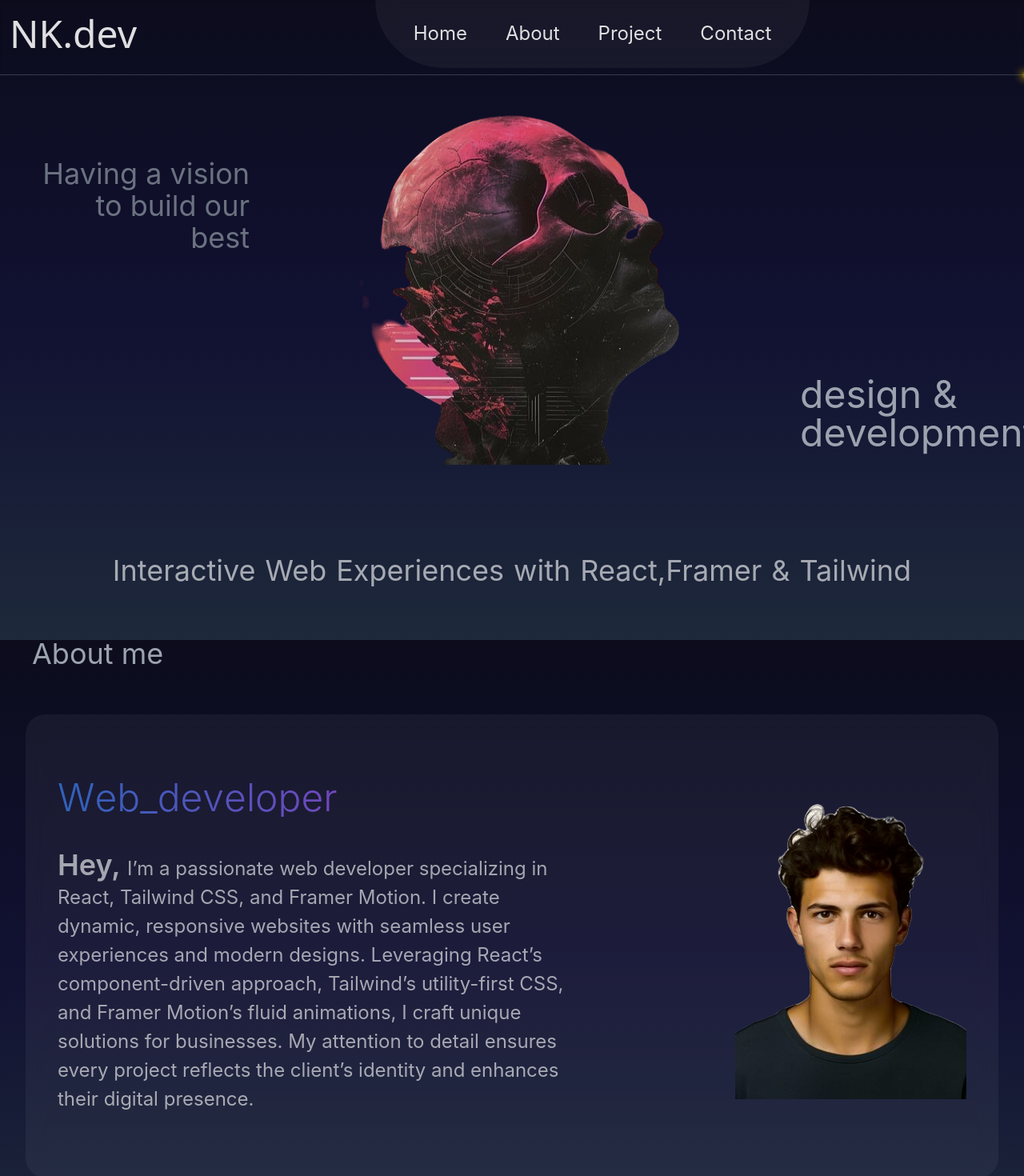
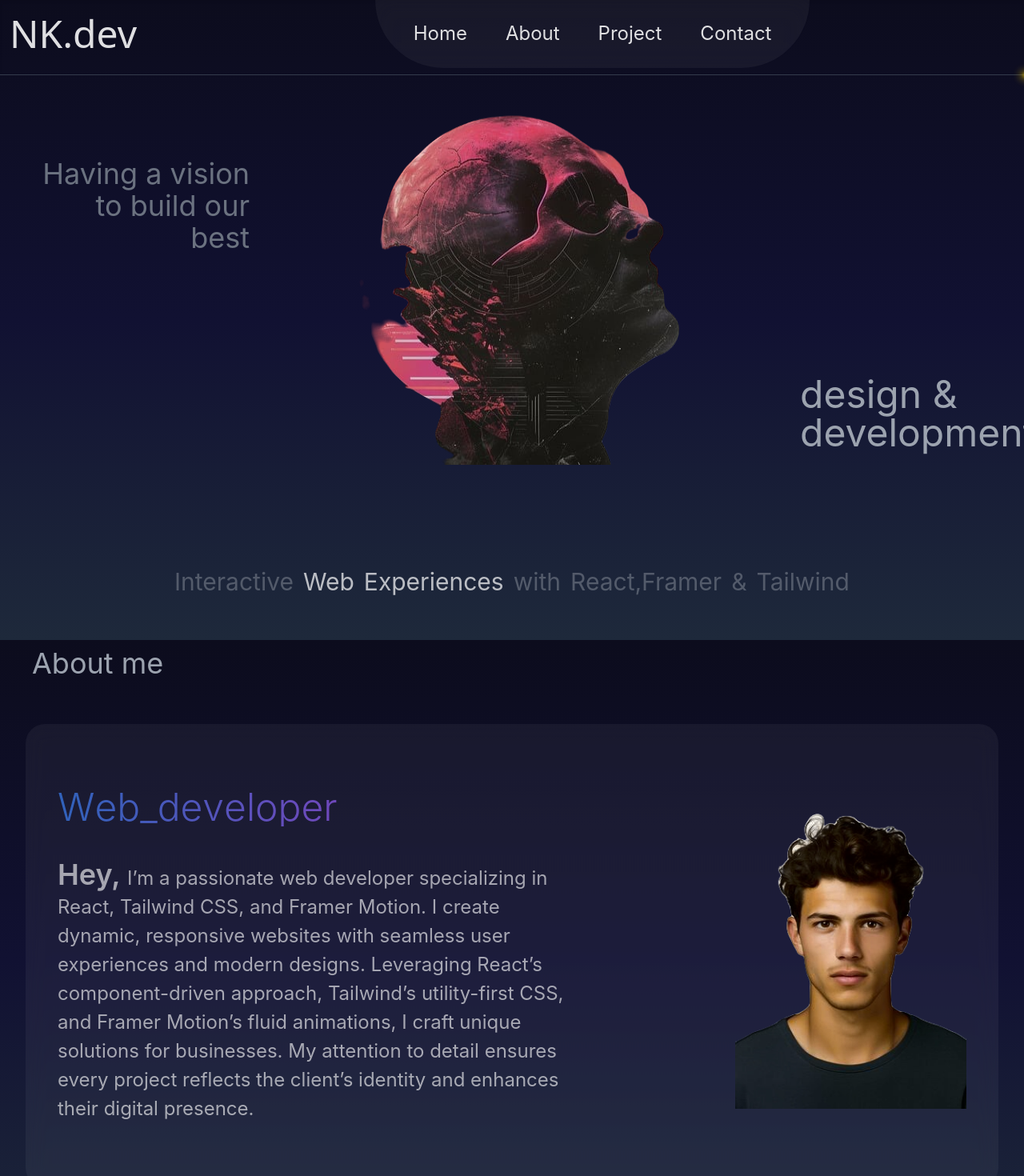
Before and after one commit to Nandkishor1771503/NK.dev, a React (Vite) app: page / in a window 1280 px wide. Shown: the top 1470 px of the page at 80% size. Built offline with nearby package versions, Linux system fonts and the light colour scheme.

Commit message:
nav,images,links

```diff
--- a/package.json
+++ b/package.json
@@ -13,7 +13,8 @@
     "motion": "^11.13.1",
     "react": "^18.3.1",
     "react-dom": "^18.3.1",
-    "react-icons": "^5.4.0"
+    "react-icons": "^5.4.0",
+    "react-scroll": "^1.9.0"
   },
   "devDependencies": {
     "@eslint/js": "^9.15.0",
--- a/src/App.jsx
+++ b/src/App.jsx
@@ -23,12 +23,20 @@ function App() {
         {" "}
         {/*to-slate-700 */}
         <Navbar />
-        <Hero_sec />
-        <About_me />
-        <Projects />
+        <section id="home">
+          <Hero_sec />
+        </section>
+        <section id="about">
+          <About_me />
+        </section>
+        <section id="projects">
+          <Projects />
+        </section>
         <Technologies />
         <Why_me />
-        <Footer />
+        <section id="contact">
+          <Footer />
+        </section>
       </div>
     </>
   );
--- a/src/Components/About_me.jsx
+++ b/src/Components/About_me.jsx
@@ -23,6 +23,7 @@ function About_me() {
 
   return (
     <>
+
       <h1 className="mb-4 text-gray-400 md:mt-16 mt-3 md:ml-10 ml-5 md:text-4xl text-3xl">About me</h1>
       <motion.div
         className="lg:flex  bg-white/5 w-[95%] mx-auto my-14 backdrop-blur-md backdrop-opacity-60 p-10 rounded-3xl shadow-xl- z-50 "
@@ -66,6 +67,8 @@ function About_me() {
           </motion.p>
         </div>
       </motion.div>
+
+
     </>
   );
 }
--- a/src/Components/Footer.jsx
+++ b/src/Components/Footer.jsx
@@ -2,11 +2,13 @@ import React from "react";
 import { FaInstagram } from "react-icons/fa";
 import { FaXTwitter } from "react-icons/fa6";
 import { FaLinkedinIn } from "react-icons/fa6";
+
 import Logo from "../images/Logo12.png";
 
 function Footer() {
   return (
-    <footer className=" bg-white/5 backdrop-blur-md backdrop-opacity-60 mt-14 lg:mt-20 py-6 md:h-80 lg:h-80">
+
+      <footer className=" bg-white/5 backdrop-blur-md backdrop-opacity-60 mt-14 lg:mt-20 py-6 md:h-80 lg:h-80" >
       <div className="flex flex-col md:flex-row gap-12 p-2 items-center justify-center">
         {/* <h1 className="md:text-8xl ">NK.dev</h1> */}
         <img
@@ -21,10 +23,10 @@ function Footer() {
           <hr className="my-4 md:my-6" />
           {/*One click make your brand higher & colourful*/}
           <div className="flex text-5xl items-center justify-center md:text-6xl gap-10">
-            <a href="" alt="instagram">
+            <a href="https://www.instagram.com/nktechsolutions24/" alt="instagram" target="__blank__">
               <FaInstagram />
             </a>
-            <a href="" alt="twitter">
+            <a href="https://x.com/Nk_Dev07" alt="twitter" target="__blank__">
               <FaXTwitter />
             </a>
             <a href="" alt="linkedin">
@@ -34,6 +36,12 @@ function Footer() {
         </div>
       </div>
     </footer>
+
+
+
+
+
+
   );
 }
 
--- a/src/Components/Hero_sec.jsx
+++ b/src/Components/Hero_sec.jsx
@@ -48,6 +48,7 @@ function Hero_sec() {
           initial={{ opacity: 0 }}
           animate={{ opacity: 1 }}
           transition={{ duration: 5, delay: 0.8 }}
+
         >
           {" "}
           design & development
@@ -65,8 +66,9 @@ function Hero_sec() {
       </motion.div>
 
       <motion.div
-        className="md:flex hidden  justify-center flex-shrink lg:w-full md:gap-3 text-center mt-28 md:mr-6 text-2xl lg:text-4xl md:text-3xl
-        md:opacity-30 "
+        className="md:flex hidden  justify-center flex-shrink lg:w-full md:gap-3 text-center mt-32 md:mr-6 text-2xl lg:text-3xl md:text-3xl
+        md:opacity-30 text-gray-500"
+
         variants={parentVariant}
         initial="hidden"
         whileInView="show"
@@ -76,6 +78,7 @@ function Hero_sec() {
           return (
             <motion.h2
               key={index}
+              className={index==2||index==1?"text-white":" "}
               variants={childrenVariant} // initial="hidden"  animate="show" ( the main problem occured child animation overriding the parent animation)
             >
               {word}
@@ -84,6 +87,7 @@ function Hero_sec() {
         })}
       </motion.div>
 
+
       {/*Typing*/}
     </>
   );
--- a/src/Components/Navbar.jsx
+++ b/src/Components/Navbar.jsx
@@ -4,7 +4,7 @@ import { useState } from "react";
 import { FaInstagram } from "react-icons/fa";
 import { FaXTwitter } from "react-icons/fa6";
 import { FaLinkedinIn } from "react-icons/fa6";
-
+import { Link } from "react-scroll";
 
 function Navbar() {
   return (
@@ -14,30 +14,44 @@ function Navbar() {
           {" "}
           <h1 className="m-4 md:ml-3 font-sans">NK.dev</h1>
           <nav className="md:flex hidden items-center justify-center lg:gap-12 md:gap-5 lg:text-2xl md:text-xl lg:px-12 md:px-10  rounded-b-full  bg-white/5 backdrop-blur-md backdrop-opacity-60 list-none ">
+            <Link to="home" smooth={true} duration={500}>
             <motion.li
               whileHover={{ scale: 1.2 }}
               whileTap={{ scale: 0.8 }}
               transition={{ duration: 0.3, damping: 2 }}
               className="cursor-pointer active:underline"
+
             >
               Home
             </motion.li>
+
+            </Link>
+            <Link to="about" smooth={true} duration={700}>
             <motion.li
               whileHover={{ scale: 1.2 }}
               whileTap={{ scale: 0.8 }}
               transition={{ duration: 0.3, damping: 2 }}
               className="cursor-pointer active:underline"
+
             >
               About
             </motion.li>
+
+
+            </Link>
+            <Link to="projects" smooth={true} duration={600}>
             <motion.li
               whileHover={{ scale: 1.2 }}
               whileTap={{ scale: 0.8 }}
               transition={{ duration: 0.3, damping: 2 }}
               className="cursor-pointer active:underline"
+
             >
               Project
             </motion.li>
+
+            </Link>
+            <Link to="contact" smooth={true} duration={1000}>
               <motion.li
                 whileHover={{ scale: 1.2 }}
                 whileTap={{ scale: 0.8 }}
@@ -46,10 +60,17 @@ function Navbar() {
               >
                 Contact
               </motion.li>
+            </Link>
           </nav>
           <div className="md:flex hidden items-center justify-center md:w-[30%] md:gap-5 md:text-3xl">
+            <a href="https://www.instagram.com/nktechsolutions24/" target="__blank__">
+
             <FaInstagram />
+            </a>
+            <a href="https://x.com/Nk_Dev07">
+
             <FaXTwitter />
+            </a>
             <FaLinkedinIn />
           </div>
         </div>
--- a/src/Components/Projects.jsx
+++ b/src/Components/Projects.jsx
@@ -23,7 +23,7 @@ function Projects() {
 
   return (
     <>
-      <div className="flex flex-col items-center  justify-center lg:gap-8">
+      <div className="flex flex-col items-center  justify-center lg:gap-8" >
         <div className="mb-20 lg:flex md:my-[15%] lg:mb-36 lg:my-[5%] lg:mx-10">
           <div className="flex items-center justify-center lg:w-[100%] lg:mr-16 mb-10 gap-7 md:gap-0 lg:gap-5 mx-auto p-2">
             {" "}
```
Also changed, not shown: 1 other file (tests, documents, lock files or other folders). Lines whose indentation alone changed are shown as unchanged.
